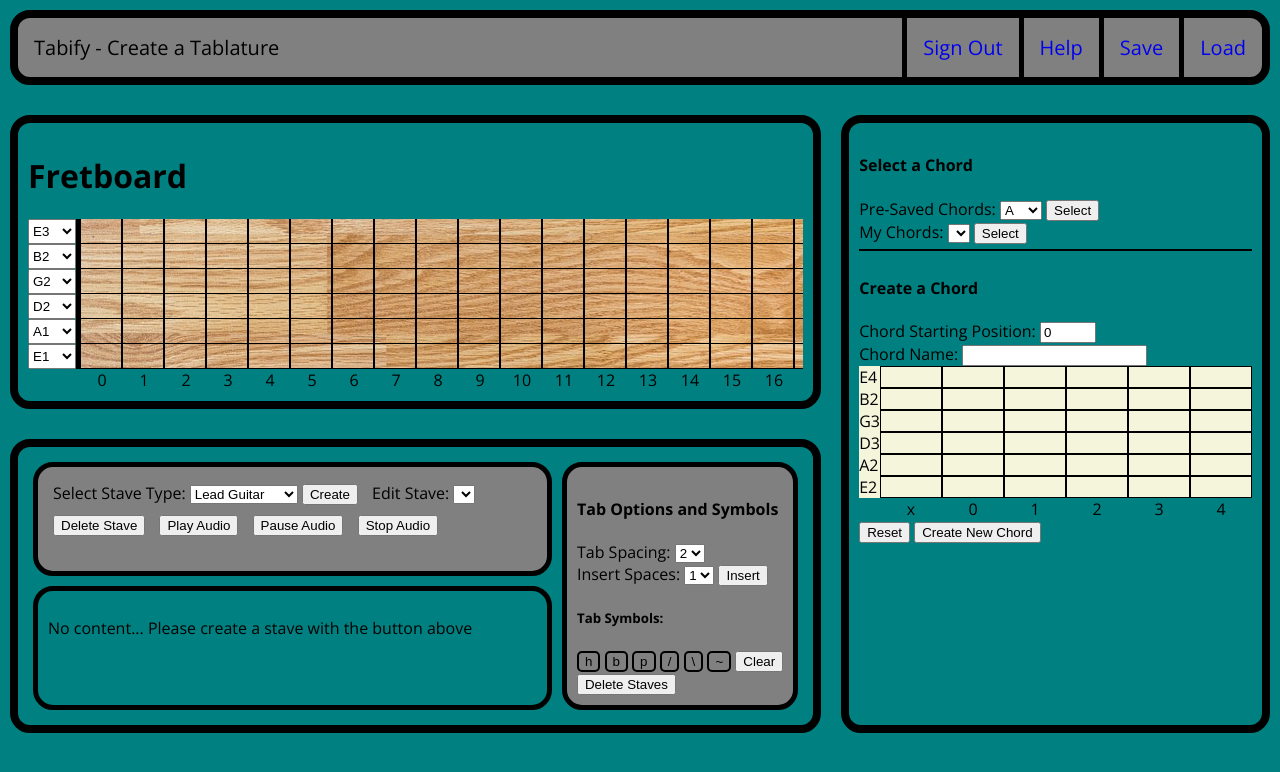
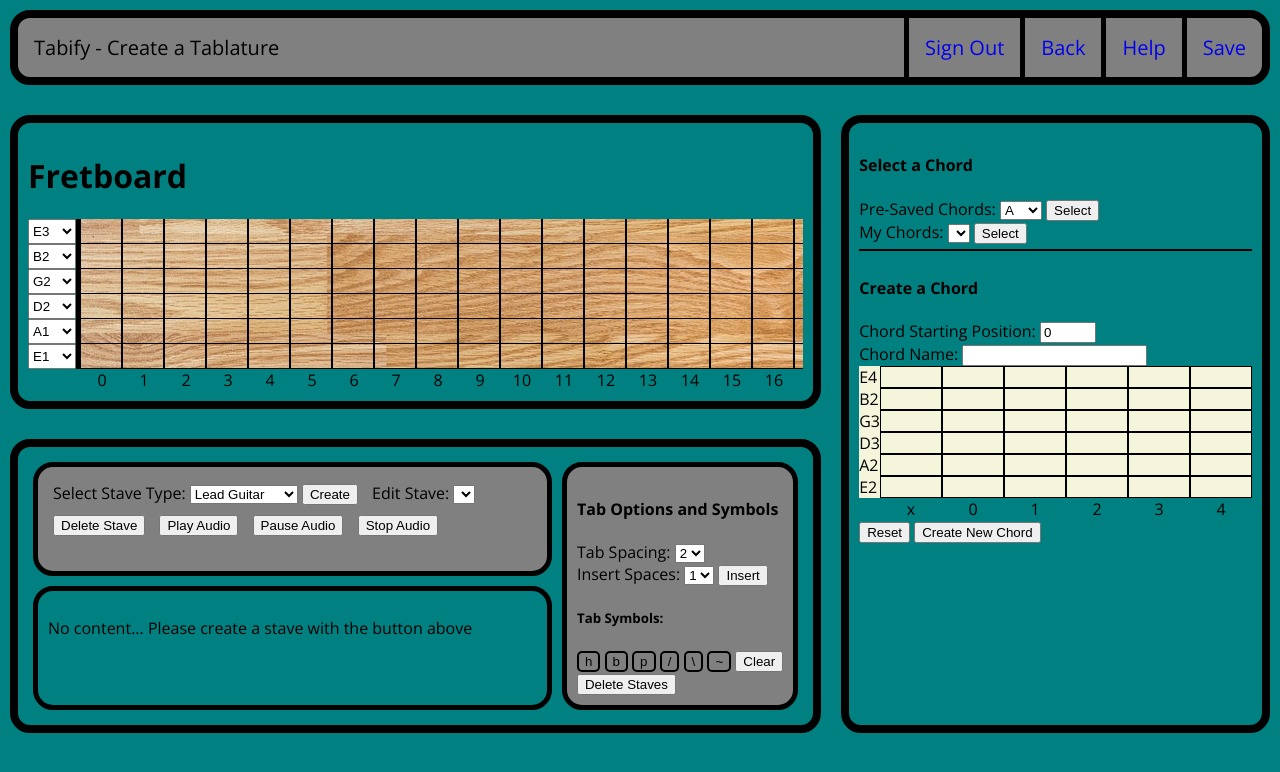
Before and after one commit to hashimh/TablatureApp, a website: page webpages/main.html in a window 1280 px wide. Drawn offline with nearby package versions, Linux system fonts and the light colour scheme.

Commit message:
working main.html back button

```diff
--- a/webpages/js/index.js
+++ b/webpages/js/index.js
@@ -1225,6 +1225,34 @@ async function createChord() {
 }
 
 
+async function backBtnMain() {
+  let tempmessage = document.getElementById("tempmessage");
+
+  if (tempmessage == null) {
+    if (confirm('Changes will not be saved, are you sure you want to go back?')) {
+      // Call main menu form
+      let apiLink = '/api/login';
+      await getPage(apiLink);
+    } else {
+      // Do nothing
+      return;
+    }
+  } else if (tempmessage.innerHTML.length !== 57) {
+    if (confirm('Changes will not be saved, are you sure you want to go back?')) {
+      // Call main menu form
+      let apiLink = '/api/login';
+      await getPage(apiLink);
+    } else {
+      // Do nothing
+      return;
+    }
+  } else {
+    let apiLink = '/api/login';
+    await getPage(apiLink);
+  }
+}
+
+
 
 // ----------------------------------------------------------------------------------------------- //
 // ----------------------------------------------------------------------------------------------- //
--- a/webpages/main.html
+++ b/webpages/main.html
@@ -9,9 +9,9 @@
 <header>
   <ul class="navmenu">
     <li class = "navheader">Tabify - Create a Tablature<span id="greeting"></span></li>
-    <li><a href="#">Load</a></li>
     <li><a href="#" onclick = "saveTab()">Save</a></li>
     <li><a href="#" onclick = "helpBtn()">Help</a></li>
+    <li><a href="#" onclick = "backBtnMain()">Back</a></li>
     <li><a href="#" onclick = "signOut2()">Sign Out</a></li>
   </ul>
 </header>
```
Also changed, not shown: 1 other file.
